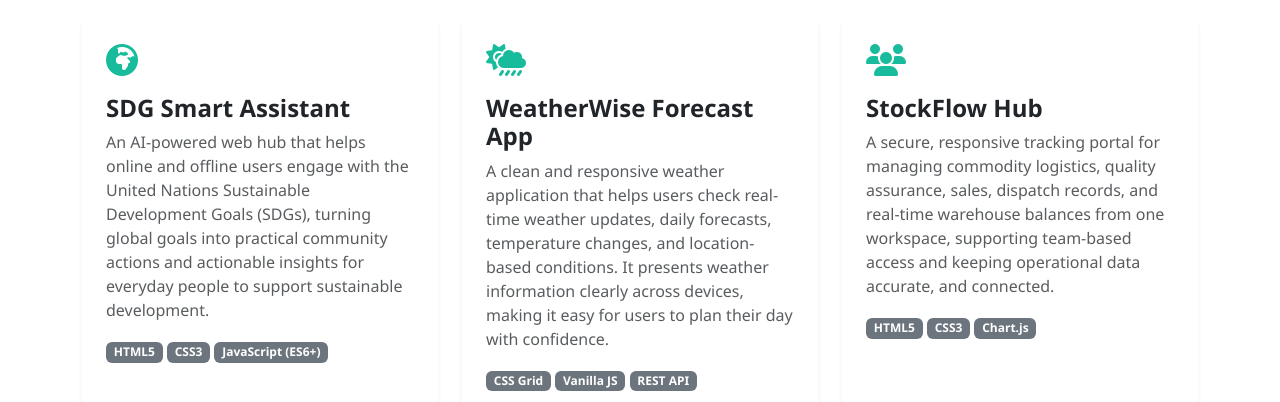
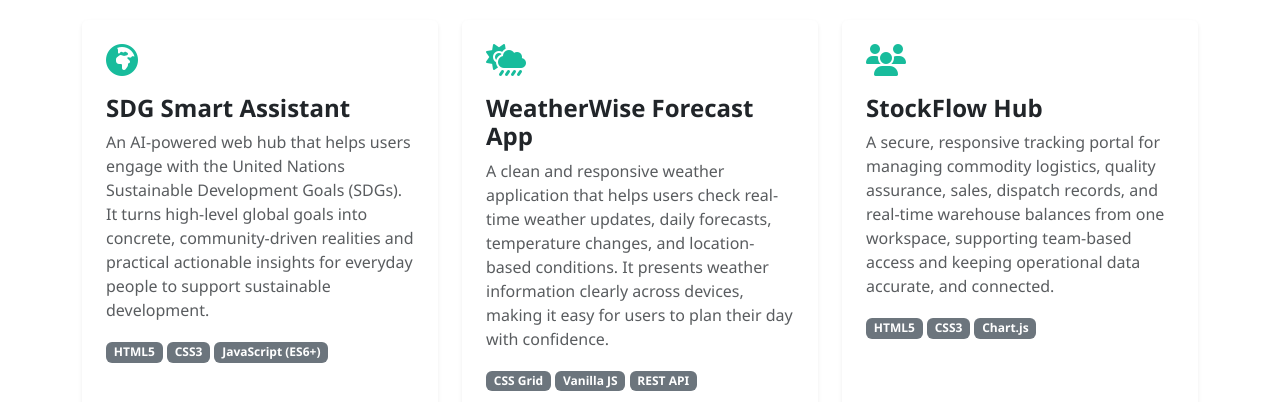
Before and after one commit to gglob-spec/Portfolio, a plain HTML site: page index.html in a window 1280 px wide. Shown: the part 1500-1902 px from the top of the page. Drawn offline with nearby package versions, Linux system fonts and the light colour scheme.

Commit message:
minor edit

```diff
--- a/index.html
+++ b/index.html
@@ -217,7 +217,7 @@
                         <div class="card-body p-4">
                             <div class="text-accent mb-3"><i class="fa-solid fa-earth-africa fa-2x"></i></div>
                             <h4 class="card-title fw-bold">SDG Smart Assistant</h4>
-                            <p class="card-text text-muted">An AI-powered web hub that helps online and offline users engage with the United Nations Sustainable Development Goals (SDGs), turning global goals into practical community actions and actionable insights for everyday people to support sustainable development.</p>
+                            <p class="card-text text-muted">An AI-powered web hub that helps users engage with the United Nations Sustainable Development Goals (SDGs). It turns high-level global goals into concrete, community-driven realities and practical actionable insights for everyday people to support sustainable development.</p>
                             <span class="badge bg-secondary mb-2">HTML5</span> <span class="badge bg-secondary mb-2">CSS3</span> <span class="badge bg-secondary mb-2">JavaScript (ES6+)</span>
                         </div>
                         <div class="card-footer bg-transparent border-0 p-4 pt-0">
```
